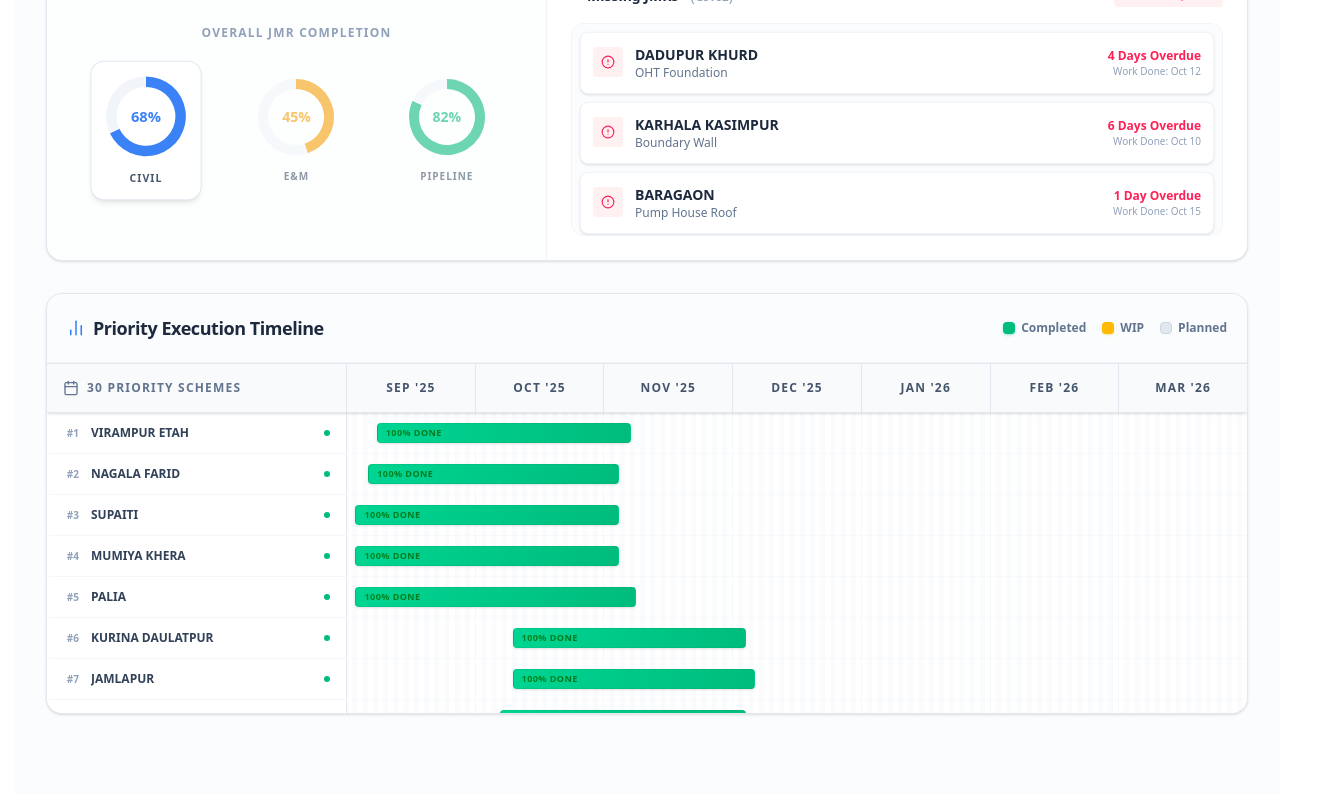
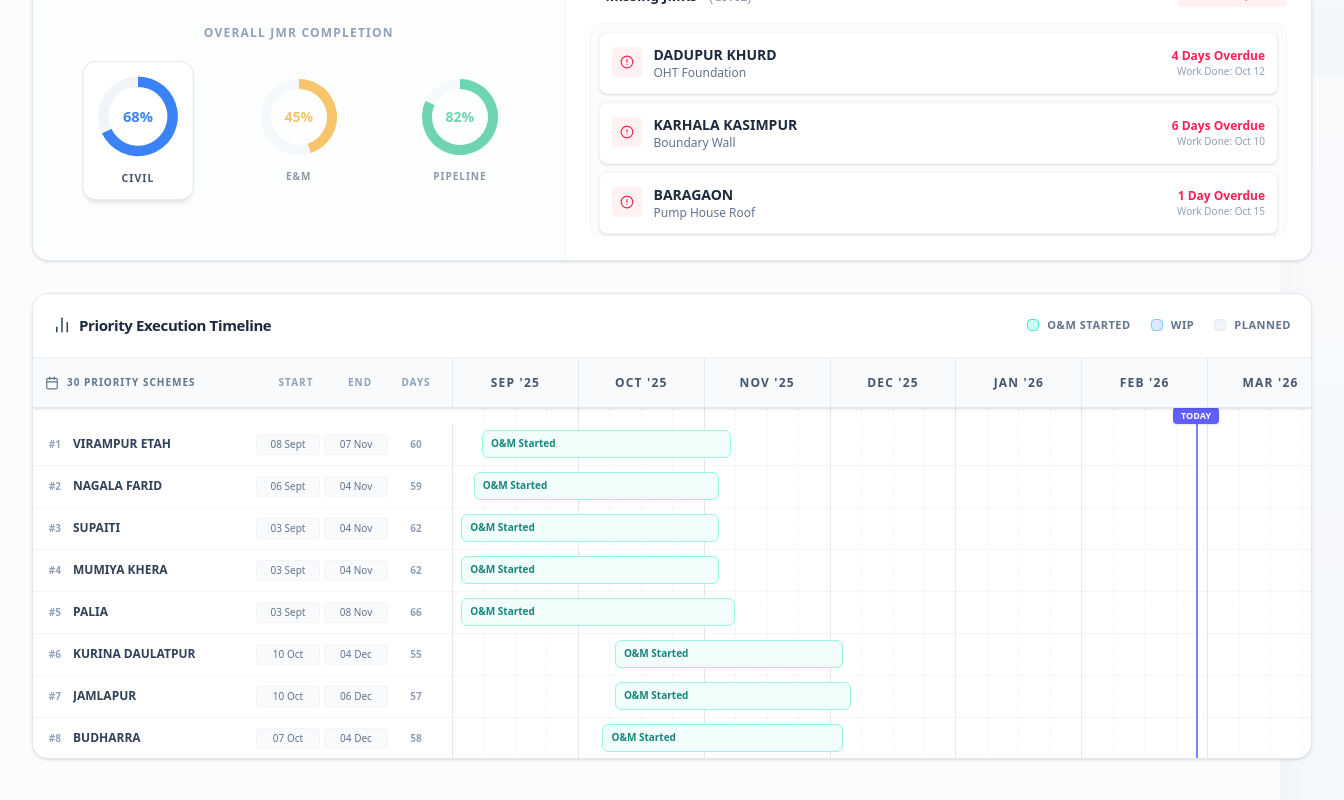
Before and after one commit to sandeepksp-prog/DPRAPP, a Next.js app: page /admin in a window 1280 px wide. Shown: the part 1522-2322 px from the top of the page, 1344 px wide, since content can reach past the window. Built offline with nearby package versions, Linux system fonts and the light colour scheme.

Commit message:
feat(ui): elegant gantt chart design with start/end columns trace lines and active tracking marker

```diff
--- a/src/components/admin/charts/GanttChart.tsx
+++ b/src/components/admin/charts/GanttChart.tsx
@@ -31,27 +31,47 @@ export default function GanttChart() {
         return Math.min(100, ((end - start) / totalDuration) * 100);
     };
 
+    const formatShortDate = (dateString: string) => {
+        const d = new Date(dateString);
+        return d.toLocaleDateString('en-GB', { day: '2-digit', month: 'short' });
+    };
+
+    const getDays = (startString: string, endString: string) => {
+        const start = new Date(startString).getTime();
+        const end = new Date(endString).getTime();
+        return Math.max(1, Math.round((end - start) / (1000 * 60 * 60 * 24)));
+    };
+
+    // Simulated Today marker for the demo (Feb 27 2026)
+    const todayNum = new Date('2026-02-27').getTime();
+    const todayPerc = Math.max(0, Math.min(100, ((todayNum - startDate) / totalDuration) * 100));
+
     return (
-        <div className="bg-white rounded-2xl border border-slate-200 shadow-sm overflow-hidden flex flex-col">
-            <div className="p-5 border-b border-slate-100 flex justify-between items-center bg-slate-50/50">
+        <div className="bg-white rounded-2xl border border-slate-200 shadow-sm overflow-hidden flex flex-col font-sans">
+            <div className="p-5 border-b border-slate-100 flex justify-between items-center bg-white">
                 <div className="flex items-center gap-2">
-                    <BarChart2 size={18} className="text-blue-500" />
-                    <h3 className="text-lg font-black text-slate-800 tracking-tight">Priority Execution Timeline</h3>
+                    <BarChart2 size={18} className="text-slate-700" />
+                    <h3 className="text-[15px] font-bold text-slate-800 tracking-tight">Priority Execution Timeline</h3>
                 </div>
-                <div className="flex items-center gap-4 text-xs font-bold text-slate-500">
-                    <div className="flex items-center gap-1.5"><span className="w-3 h-3 rounded bg-emerald-500 shadow-sm shadow-emerald-500/30"></span> Completed</div>
-                    <div className="flex items-center gap-1.5"><span className="w-3 h-3 rounded bg-amber-400 shadow-sm shadow-amber-400/30"></span> WIP</div>
-                    <div className="flex items-center gap-1.5"><span className="w-3 h-3 rounded bg-slate-200 border border-slate-300"></span> Planned</div>
+                <div className="flex items-center gap-5 text-[11px] font-semibold text-slate-500 uppercase tracking-wider">
+                    <div className="flex items-center gap-2"><span className="w-3 h-3 rounded bg-teal-100 border border-teal-300"></span> O&M Started</div>
+                    <div className="flex items-center gap-2"><span className="w-3 h-3 rounded bg-blue-100 border border-blue-300"></span> WIP</div>
+                    <div className="flex items-center gap-2"><span className="w-3 h-3 rounded bg-slate-100 border border-slate-200"></span> Planned</div>
                 </div>
             </div>
 
-            <div className="flex-1 overflow-x-auto overflow-y-auto max-h-[350px] custom-scrollbar relative bg-white border-t border-slate-200">
-                <div className="min-w-[1200px]">
-                    {/* Header Timeline - STICKY to top so rows scroll under it */}
+            <div className="flex-1 overflow-x-auto overflow-y-auto max-h-[400px] custom-scrollbar relative bg-white border-t border-slate-100">
+                <div className="min-w-[1300px]">
+                    {/* Header Timeline - STICKY to top */}
                     <div className="flex border-b border-slate-200 bg-slate-50 sticky top-0 z-30 shadow-sm">
-                        <div className="w-[300px] shrink-0 p-4 border-r border-slate-200 flex items-center gap-2 text-slate-500 bg-slate-50 sticky left-0 z-40">
-                            <Calendar size={16} />
-                            <span className="text-xs font-black uppercase tracking-widest">30 Priority Schemes</span>
+                        <div className="w-[420px] shrink-0 p-3 border-r border-slate-200 flex items-center bg-slate-50 sticky left-0 z-40">
+                            <div className="flex-1 flex items-center gap-2 text-slate-500 pr-2">
+                                <Calendar size={14} />
+                                <span className="text-[10px] font-bold uppercase tracking-widest">30 Priority Schemes</span>
+                            </div>
+                            <div className="w-16 text-center text-[10px] font-bold text-slate-400 uppercase tracking-widest">Start</div>
+                            <div className="w-16 text-center text-[10px] font-bold text-slate-400 uppercase tracking-widest">End</div>
+                            <div className="w-12 text-center text-[10px] font-bold text-slate-400 uppercase tracking-widest">Days</div>
                         </div>
                         <div className="flex-1 flex relative">
                             {months.map((m, i) => (
@@ -64,39 +84,56 @@ export default function GanttChart() {
 
                     {/* Timeline Grid Background */}
                     <div className="relative">
-                        <div className="absolute inset-0 flex left-[300px] pointer-events-none z-0">
+                        <div className="absolute inset-0 flex left-[420px] pointer-events-none z-0">
                             {months.map((m, i) => (
-                                <div key={i} className="flex-1 border-r border-slate-100/50 bg-stripe-pattern last:border-0 relative h-full"></div>
+                                <div key={i} className="flex-1 border-r border-slate-200 last:border-0 relative h-full flex">
+                                    {/* 4 trace columns per month to simulate weeks */}
+                                    <div className="flex-1 border-r border-slate-100 border-dashed"></div>
+                                    <div className="flex-1 border-r border-slate-100 border-dashed"></div>
+                                    <div className="flex-1 border-r border-slate-100 border-dashed"></div>
+                                    <div className="flex-1"></div>
+                                </div>
                             ))}
                         </div>
 
+                        {/* Today Line Marker */}
+                        <div
+                            className="absolute top-0 bottom-0 w-[2px] bg-indigo-400 z-20 pointer-events-none"
+                            style={{ left: `calc(420px + (100% - 420px) * ${todayPerc / 100})` }}
+                        >
+                            <div className="absolute -top-[1px] -translate-x-1/2 bg-indigo-500 text-white text-[9px] font-bold px-2 py-0.5 rounded shadow-sm">
+                                TODAY
+                            </div>
+                        </div>
+
                         {/* Gantt Rows */}
-                        <div className="relative z-10">
-                            {GANTT_PRIORITY_SCHEMES.map((scheme, idx) => {
+                        <div className="relative z-10 pt-4 pb-4">
+                            {GANTT_PRIORITY_SCHEMES.map((scheme) => {
                                 const left = getLeftPercentage(scheme.start);
                                 const width = getWidthPercentage(scheme.start, scheme.end);
-                                const isCompleted = scheme.status === 'Completed';
+                                const isCompleted = scheme.status === 'O&M Started';
 
                                 return (
-                                    <div key={scheme.id} className="flex border-b border-slate-100/50 hover:bg-slate-50/50 group transition-colors">
+                                    <div key={scheme.id} className="flex border-b border-slate-100 hover:bg-slate-50/50 group transition-colors">
                                         {/* Row Header - sticky to left */}
-                                        <div className="w-[300px] shrink-0 py-3 px-4 border-r border-slate-200 bg-white group-hover:bg-slate-50/80 transition-colors flex items-center justify-between sticky left-0 z-20 shadow-[2px_0_5px_-2px_rgba(0,0,0,0.05)]">
-                                            <div className="flex items-center gap-3">
-                                                <span className="text-[10px] font-black text-slate-400 w-4 text-right">#{scheme.priority}</span>
-                                                <span className="text-xs font-bold text-slate-700 truncate w-48">{scheme.name}</span>
+                                        <div className="w-[420px] shrink-0 py-2.5 px-3 border-r border-slate-200 bg-white group-hover:bg-slate-50/80 transition-colors flex items-center sticky left-0 z-20 shadow-[2px_0_5px_-2px_rgba(0,0,0,0.02)]">
+                                            <div className="flex-1 flex items-center gap-3 pr-2">
+                                                <span className="text-[10px] font-bold text-slate-400 w-4 text-right">#{scheme.priority}</span>
+                                                <span className="text-[12px] font-semibold text-slate-700 truncate">{scheme.name}</span>
                                             </div>
-                                            {isCompleted && <span className="w-1.5 h-1.5 rounded-full bg-emerald-500"></span>}
-                                            {!isCompleted && <span className="w-1.5 h-1.5 rounded-full bg-amber-400"></span>}
+                                            <div className="w-16 text-center text-[10px] font-medium text-slate-500 bg-slate-50 py-0.5 rounded border border-slate-100">{formatShortDate(scheme.start)}</div>
+                                            <div className="w-16 text-center text-[10px] font-medium text-slate-500 bg-slate-50 py-0.5 rounded border border-slate-100 ml-1">{formatShortDate(scheme.end)}</div>
+                                            <div className="w-12 text-center text-[10px] font-bold text-slate-400 ml-1">{getDays(scheme.start, scheme.end)}</div>
                                         </div>
-                                        <div className="flex-1 relative py-2">
+                                        <div className="flex-1 relative py-1.5 h-10">
                                             <div
-                                                className={`absolute top-2.5 bottom-2.5 rounded-sm shadow-sm transition-all duration-300 group-hover:shadow-md cursor-pointer flex items-center px-2 overflow-hidden
-                                                    ${isCompleted ? 'bg-gradient-to-r from-emerald-400 to-emerald-500 text-emerald-900 border border-emerald-600/20' : 'bg-gradient-to-r from-amber-300 to-amber-400 text-amber-900 border border-amber-500/20'}
+                                                className={`absolute top-1.5 bottom-1.5 rounded-md transition-all duration-300 cursor-pointer flex items-center px-2 overflow-hidden
+                                                    ${isCompleted ? 'bg-teal-50 border border-teal-200 text-teal-700 hover:bg-teal-100' : 'bg-blue-50 border border-blue-200 text-blue-700 hover:bg-blue-100'}
                                                 `}
                                                 style={{ left: `${left}%`, width: `${width}%` }}
                                             >
-                                                <span className="text-[9px] font-black truncate w-full tracking-wider opacity-80 mix-blend-color-burn">
-                                                    {isCompleted ? '100% DONE' : 'IN PROGRESS'}
+                                                <span className="text-[10px] font-semibold truncate w-full opacity-90">
+                                                    {isCompleted ? 'O&M Started' : 'In Progress'}
                                                 </span>
                                             </div>
                                         </div>
@@ -108,12 +145,7 @@ export default function GanttChart() {
                 </div>
             </div>
 
-            <style jsx>{`
-                .bg-stripe-pattern {
-                    background-image: linear-gradient(90deg, transparent 50%, rgba(241, 245, 249, 0.4) 50%);
-                    background-size: 8% 100%;
-                }
-            `}</style>
+
         </div >
     );
 }
--- a/src/lib/gantt-data.ts
+++ b/src/lib/gantt-data.ts
@@ -1,7 +1,7 @@
 export interface GanttScheme {
     id: string;
     name: string;
-    status: 'Completed' | 'WIP' | 'Planned';
+    status: 'O&M Started' | 'WIP' | 'Planned';
     start: string;
     end: string;
     priority: number;
@@ -11,7 +11,7 @@ export const GANTT_PRIORITY_SCHEMES: GanttScheme[] = [
     {
         "id": "1",
         "name": "VIRAMPUR ETAH",
-        "status": "Completed",
+        "status": "O&M Started",
         "start": "2025-09-08",
         "end": "2025-11-07",
         "priority": 1
@@ -19,7 +19,7 @@ export const GANTT_PRIORITY_SCHEMES: GanttScheme[] = [
     {
         "id": "2",
         "name": "NAGALA FARID",
-        "status": "Completed",
+        "status": "O&M Started",
         "start": "2025-09-06",
         "end": "2025-11-04",
         "priority": 2
@@ -27,7 +27,7 @@ export const GANTT_PRIORITY_SCHEMES: GanttScheme[] = [
     {
         "id": "3",
         "name": "SUPAITI",
-        "status": "Completed",
+        "status": "O&M Started",
         "start": "2025-09-03",
         "end": "2025-11-04",
         "priority": 3
@@ -35,7 +35,7 @@ export const GANTT_PRIORITY_SCHEMES: GanttScheme[] = [
     {
         "id": "4",
         "name": "MUMIYA KHERA",
-        "status": "Completed",
+        "status": "O&M Started",
         "start": "2025-09-03",
         "end": "2025-11-04",
         "priority": 4
@@ -43,7 +43,7 @@ export const GANTT_PRIORITY_SCHEMES: GanttScheme[] = [
     {
         "id": "5",
         "name": "PALIA",
-        "status": "Completed",
+        "status": "O&M Started",
         "start": "2025-09-03",
         "end": "2025-11-08",
         "priority": 5
@@ -51,7 +51,7 @@ export const GANTT_PRIORITY_SCHEMES: GanttScheme[] = [
     {
         "id": "6",
         "name": "KURINA DAULATPUR",
-        "status": "Completed",
+        "status": "O&M Started",
         "start": "2025-10-10",
         "end": "2025-12-04",
         "priority": 6
@@ -59,7 +59,7 @@ export const GANTT_PRIORITY_SCHEMES: GanttScheme[] = [
     {
         "id": "7",
         "name": "JAMLAPUR",
-        "status": "Completed",
+        "status": "O&M Started",
         "start": "2025-10-10",
         "end": "2025-12-06",
         "priority": 7
@@ -67,7 +67,7 @@ export const GANTT_PRIORITY_SCHEMES: GanttScheme[] = [
     {
         "id": "8",
         "name": "BUDHARRA",
-        "status": "Completed",
+        "status": "O&M Started",
         "start": "2025-10-07",
         "end": "2025-12-04",
         "priority": 8
@@ -75,7 +75,7 @@ export const GANTT_PRIORITY_SCHEMES: GanttScheme[] = [
     {
         "id": "9",
         "name": "SARAI AHMAD KHAN",
-        "status": "Completed",
+        "status": "O&M Started",
         "start": "2025-10-07",
         "end": "2025-12-07",
         "priority": 9
@@ -83,7 +83,7 @@ export const GANTT_PRIORITY_SCHEMES: GanttScheme[] = [
     {
         "id": "10",
         "name": "KHERIYA TAJ",
-        "status": "Completed",
+        "status": "O&M Started",
         "start": "2025-10-09",
         "end": "2025-12-08",
         "priority": 10
@@ -91,7 +91,7 @@ export const GANTT_PRIORITY_SCHEMES: GanttScheme[] = [
     {
         "id": "11",
         "name": "MALIGAWAN",
-        "status": "Completed",
+        "status": "O&M Started",
         "start": "2025-11-18",
         "end": "2026-01-08",
         "priority": 11
@@ -99,7 +99,7 @@ export const GANTT_PRIORITY_SCHEMES: GanttScheme[] = [
     {
         "id": "12",
         "name": "BARAULI",
-        "status": "Completed",
+        "status": "O&M Started",
         "start": "2025-11-17",
         "end": "2026-01-09",
         "priority": 12
@@ -107,7 +107,7 @@ export const GANTT_PRIORITY_SCHEMES: GanttScheme[] = [
     {
         "id": "13",
         "name": "PAHRAIYA",
-        "status": "Completed",
+        "status": "O&M Started",
         "start": "2025-11-16",
         "end": "2026-01-13",
         "priority": 13
@@ -115,7 +115,7 @@ export const GANTT_PRIORITY_SCHEMES: GanttScheme[] = [
     {
         "id": "14",
         "name": "CHILASNI",
-        "status": "Completed",
+        "status": "O&M Started",
         "start": "2025-11-18",
         "end": "2026-02-13",
         "priority": 14
@@ -123,7 +123,7 @@ export const GANTT_PRIORITY_SCHEMES: GanttScheme[] = [
     {
         "id": "15",
         "name": "UMMARPUR RIJOR",
-        "status": "Completed",
+        "status": "O&M Started",
         "start": "2025-11-18",
         "end": "2026-02-11",
         "priority": 15
@@ -131,7 +131,7 @@ export const GANTT_PRIORITY_SCHEMES: GanttScheme[] = [
     {
         "id": "16",
         "name": "CHURTHARA",
-        "status": "Completed",
+        "status": "O&M Started",
         "start": "2025-12-12",
         "end": "2026-02-09",
         "priority": 16
@@ -139,7 +139,7 @@ export const GANTT_PRIORITY_SCHEMES: GanttScheme[] = [
     {
         "id": "17",
         "name": "KHANPUR",
-        "status": "Completed",
+        "status": "O&M Started",
         "start": "2025-12-17",
         "end": "2026-02-10",
         "priority": 17
@@ -147,7 +147,7 @@ export const GANTT_PRIORITY_SCHEMES: GanttScheme[] = [
     {
         "id": "18",
         "name": "GANGUPURA",
-        "status": "Completed",
+        "status": "O&M Started",
         "start": "2025-12-14",
         "end": "2026-02-07",
         "priority": 18
```
